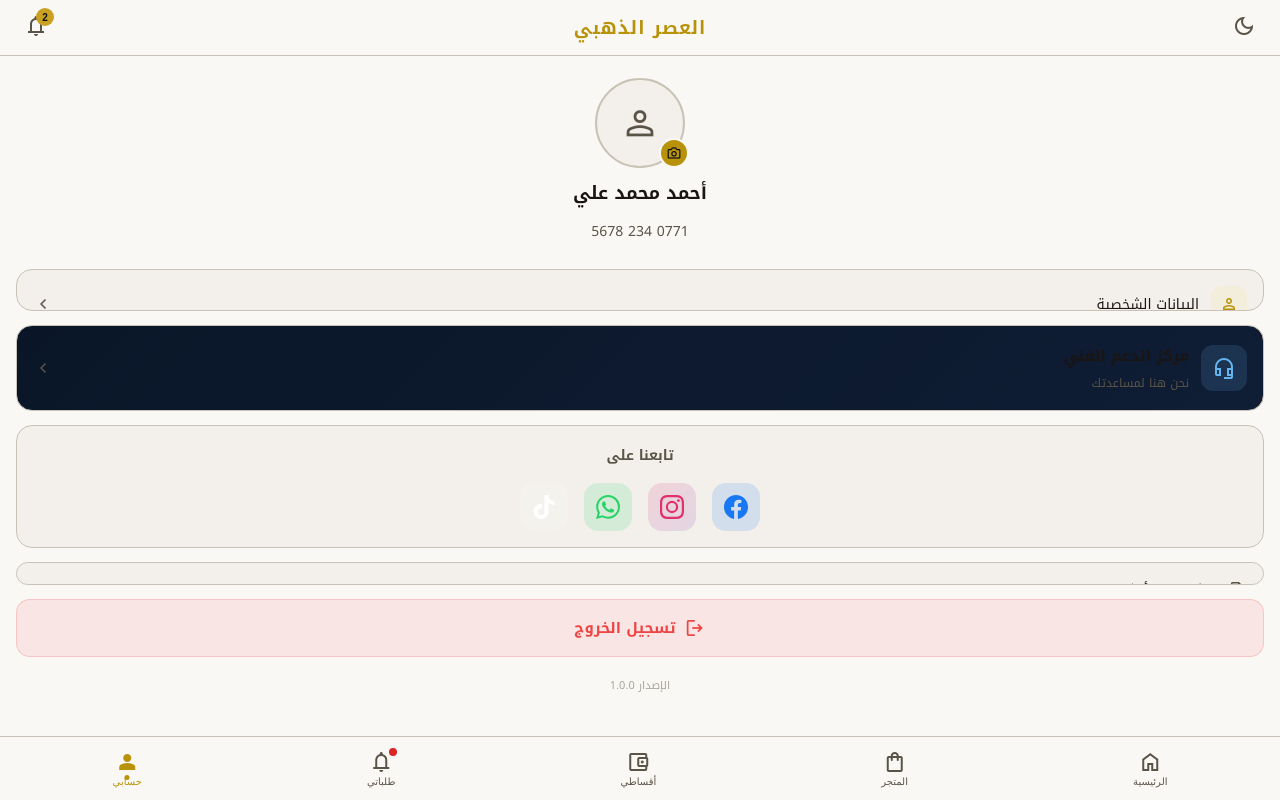
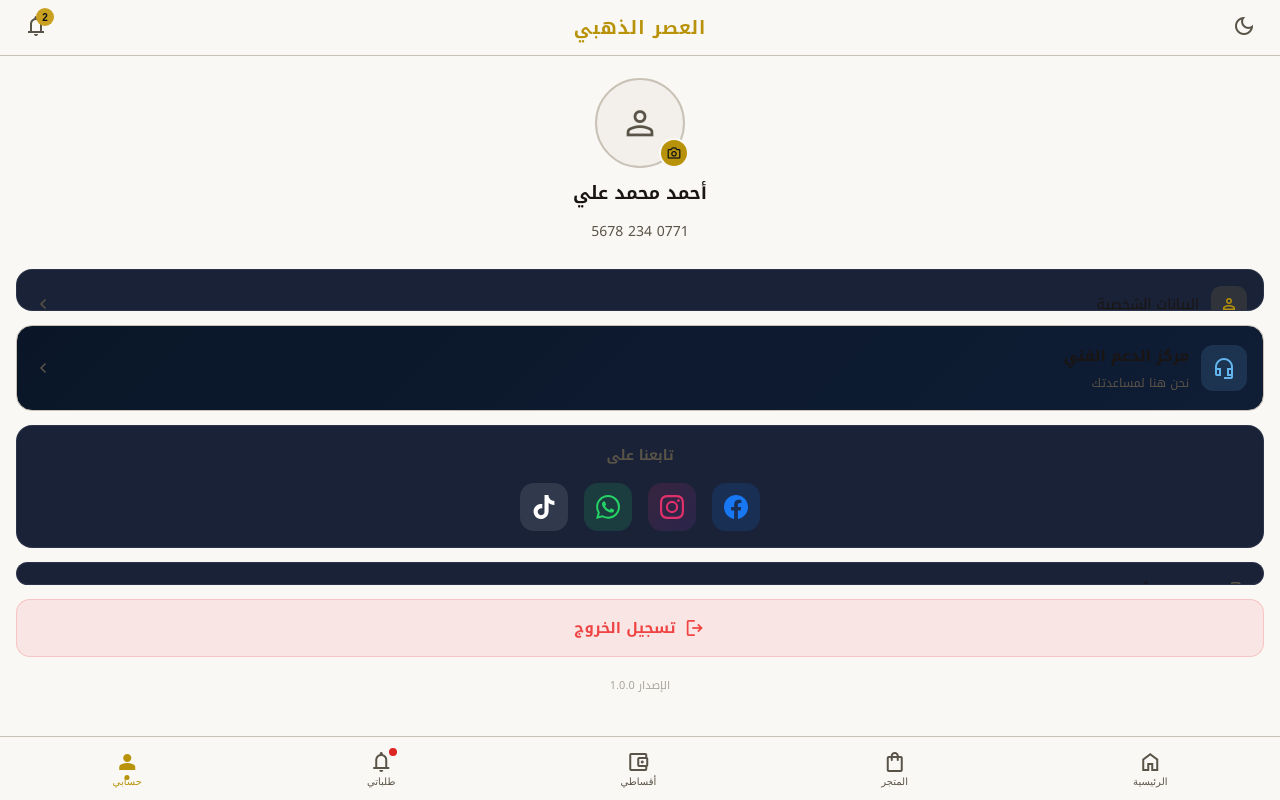
Before and after one commit to iraqtester993-prog/golden, a Vue app in the folder golden-pwa/: page /#/account in a window 1280 px wide. Built offline with nearby package versions, Linux system fonts and the light colour scheme.

Commit message:
fix: account page - hardcoded colors for visibility

```diff
--- a/golden-pwa/src/views/AccountPage.vue
+++ b/golden-pwa/src/views/AccountPage.vue
@@ -157,7 +157,7 @@ const navItems = [
 
 /* Menu */
 .menu-list {
-  background: var(--surface-container); border: 1px solid var(--outline-variant);
+  background: #1a2238; border: 1px solid rgba(255,255,255,0.08);
   border-radius: 16px; overflow: hidden;
 }
 
@@ -207,7 +207,7 @@ const navItems = [
 
 /* Social Card */
 .social-card {
-  background: var(--surface-container); border: 1px solid var(--outline-variant);
+  background: #1a2238; border: 1px solid rgba(255,255,255,0.08);
   border-radius: 16px; padding: 16px; display: flex; flex-direction: column; align-items: center; gap: 14px;
 }
 
@@ -232,7 +232,7 @@ const navItems = [
 
 /* Links */
 .links-section {
-  background: var(--surface-container); border: 1px solid var(--outline-variant);
+  background: #1a2238; border: 1px solid rgba(255,255,255,0.08);
   border-radius: 16px; overflow: hidden;
 }
 
```
